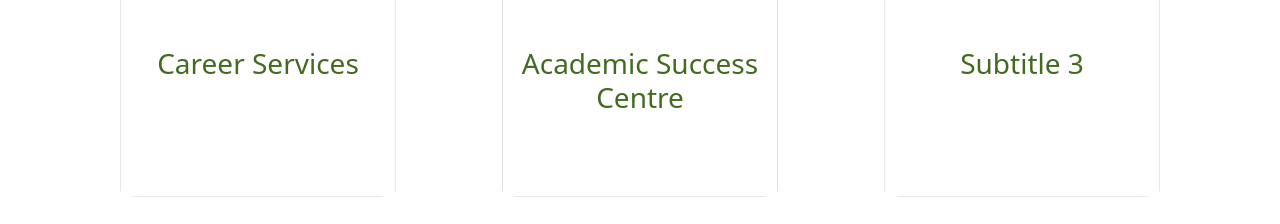
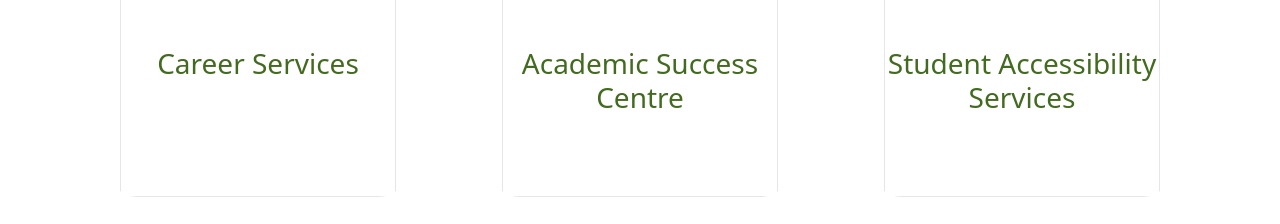
Before and after one commit to EdanBandoot/communications-deliverable, a plain HTML site: page deliverable-group 4/index.html in a window 1280 px wide. Shown: the part 1209-1433 px from the top of the page. Drawn offline with Linux system fonts and the light colour scheme.

Commit message:
added subtitle back

```diff
--- a/deliverable-group 4/index.html
+++ b/deliverable-group 4/index.html
@@ -108,7 +108,7 @@
                     <!-- Change the content of img and h3 -->
                     <img src="./image/student_accessibilty_services.jpg" alt="">
                     <div>
-            <h3>Subtitle 3</h3>
+                        <h3>Student Accessibility Services</h3>
                     </div>
                 </a>
             </div>
```
Lines whose indentation alone changed are shown as unchanged.
